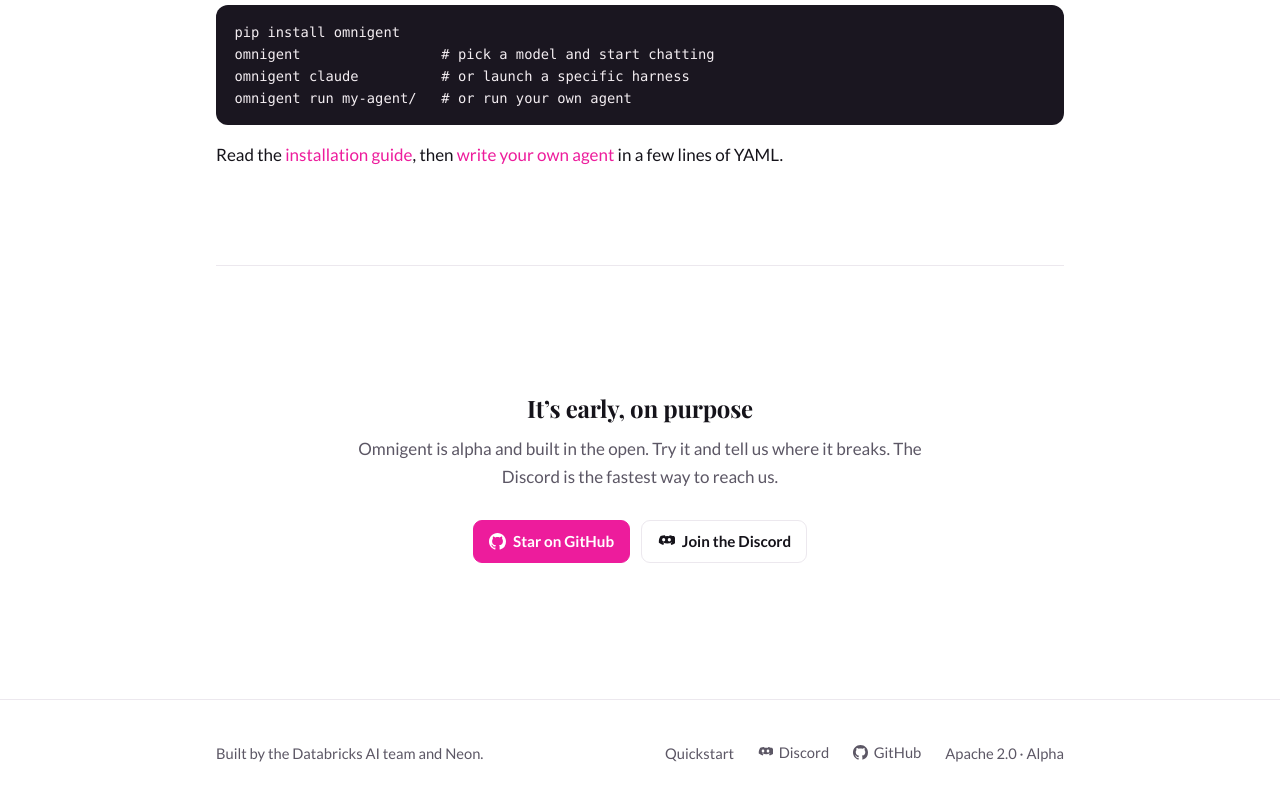
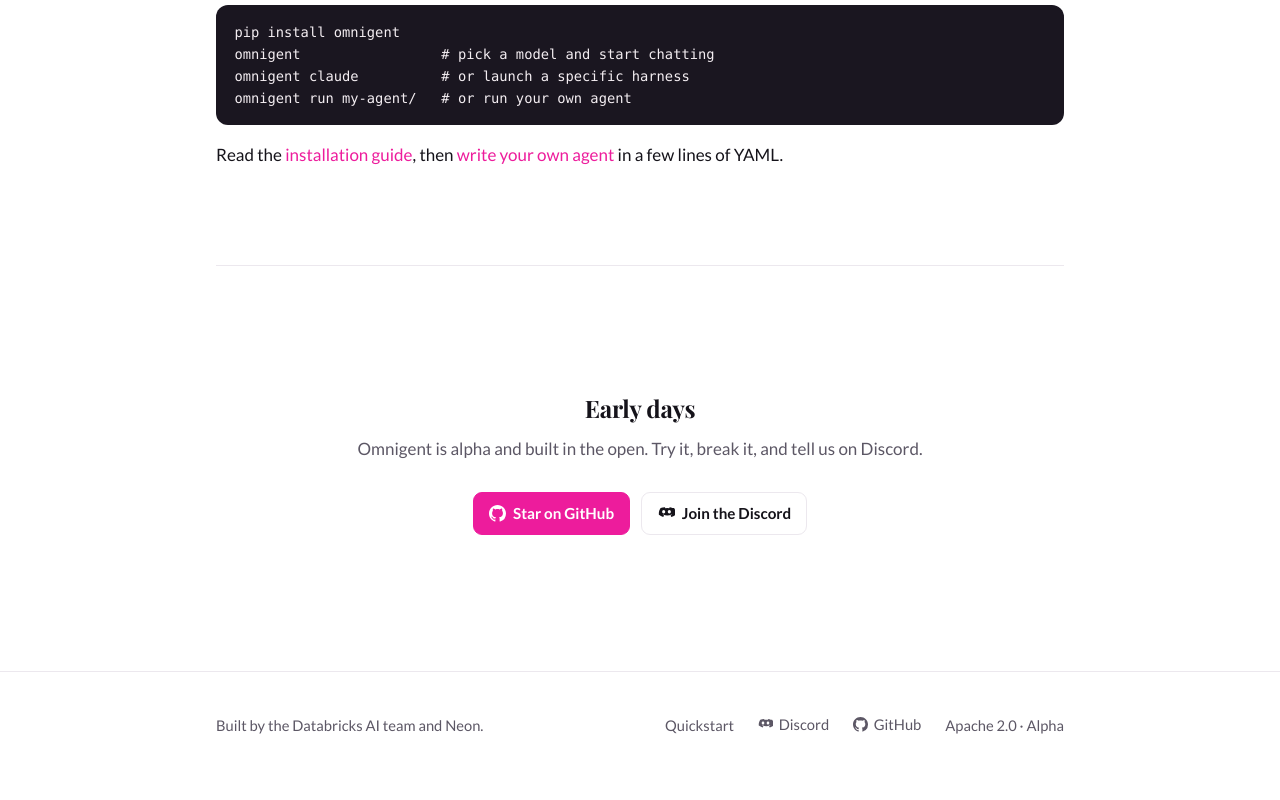
Before and after one commit to omnigent-ai/omnigent-site, a Next.js app: page / in a window 1280 px wide. Shown: the part 2828-3628 px from the top of the page. After the commit the page ends 3606 px from the top, so only its background shows below. Built offline with nearby package versions, Linux system fonts and the light colour scheme; a web font is replaced by a local one.

Commit message:
copy: reword the closing section to 'Early days'
Co-authored-by: Isaac

```diff
--- a/app/page.js
+++ b/app/page.js
@@ -147,10 +147,10 @@ omnigent run my-agent/   # or run your own agent`}</code>
 
           {/* Build with us */}
           <section className="section center">
-            <h2>It&rsquo;s early, on purpose</h2>
+            <h2>Early days</h2>
             <p className="muted" style={{ maxWidth: "38rem", margin: "0 auto 1.8rem" }}>
-              Omnigent is alpha and built in the open. Try it and tell us where
-              it breaks. The Discord is the fastest way to reach us.
+              Omnigent is alpha and built in the open. Try it, break it, and
+              tell us on Discord.
             </p>
             <div className="hero-cta">
               <a href={GITHUB_URL} className="btn btn-primary" target="_blank" rel="noreferrer">
```
